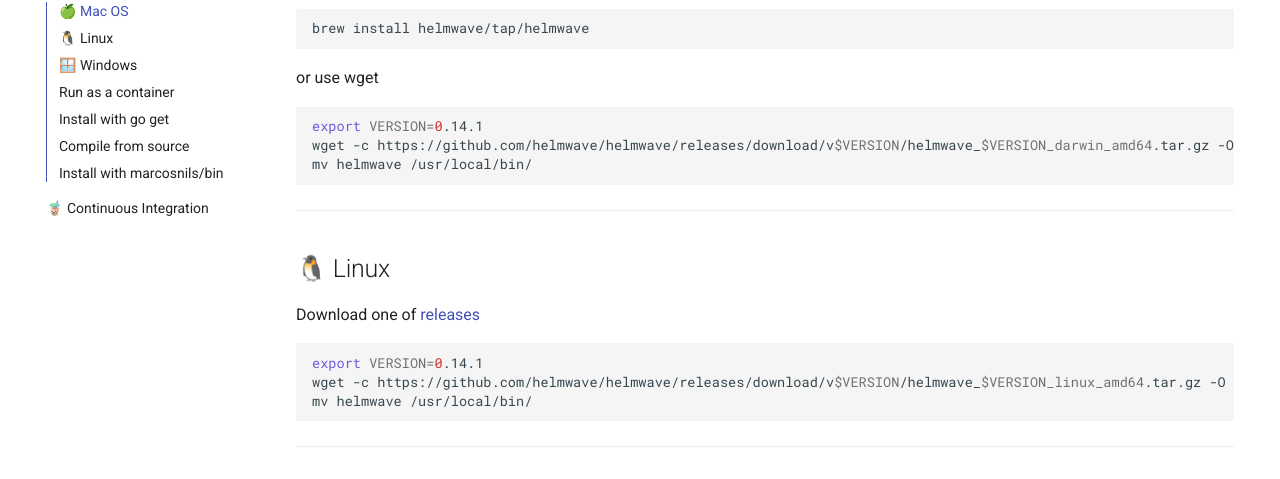
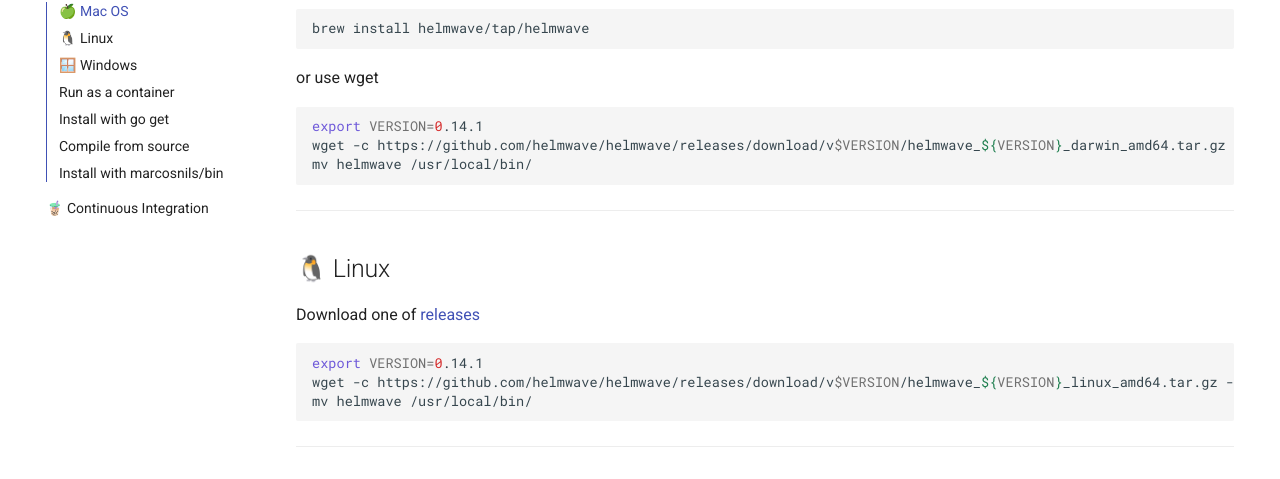
Before and after one commit to helmwave/docs, an MkDocs documentation site: the page built from docs/install.md, in a window 1280 px wide and 900 px high, scrolled down 362 px. Shown: the part 124-603 px from the top of the window. Built offline with MkDocs 1.6.1 and Material for MkDocs 9.7.7, drawn with Linux system fonts in a browser that asks for light colours; emoji names are drawn with the system emoji font; comment, search, counter and statistics services are not loaded; the version menu is left out.

````diff
--- a/docs/install.md
+++ b/docs/install.md
@@ -22,7 +22,7 @@ brew install helmwave/tap/helmwave
 or use wget
 ```sh
 export VERSION=0.14.1
-wget -c https://github.com/helmwave/helmwave/releases/download/v$VERSION/helmwave_$VERSION_darwin_amd64.tar.gz -O - | tar -xz
+wget -c https://github.com/helmwave/helmwave/releases/download/v$VERSION/helmwave_${VERSION}_darwin_amd64.tar.gz -O - | tar -xz
 mv helmwave /usr/local/bin/
 ```
 
@@ -34,7 +34,7 @@ Download one of [releases](https://github.com/helmwave/helmwave/releases)
 
 ```sh
 export VERSION=0.14.1
-wget -c https://github.com/helmwave/helmwave/releases/download/v$VERSION/helmwave_$VERSION_linux_amd64.tar.gz -O - | tar -xz
+wget -c https://github.com/helmwave/helmwave/releases/download/v$VERSION/helmwave_${VERSION}_linux_amd64.tar.gz -O - | tar -xz
 mv helmwave /usr/local/bin/
 ```
 
````
